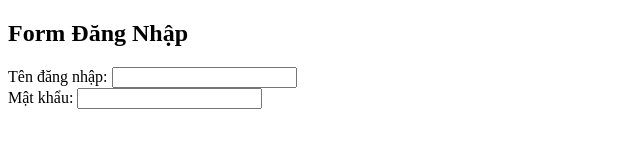
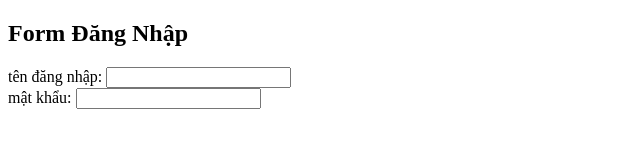
Before and after one commit to chungdat02/nhom-6, a plain HTML site: page index.html in a window 1280 px wide. Shown: the full height of the page, 0-640 px from the left. Drawn offline with Linux system fonts and the light colour scheme.

Commit message:
commit 4

```diff
--- a/index.html
+++ b/index.html
@@ -8,13 +8,13 @@
     <h2>Form Đăng Nhập</h2>
     <form onsubmit="return validateLoginForm()">
         <div>
-            <label for="username">Tên đăng nhập:</label>
+            <label for="username">tên đăng nhập: </label>
             <input type="text" id="username" name="username" required>
         </div>
 
         <div>
-            <label for="txtmatkhau">Mật khẩu:</label>
-            <input type="Mật khẩu" id="txtmatkhau" name="txtmatkhau" required>
+            <label for="txtmatkhau">mật khẩu: </label>
+            <input type="mật khẩu" id="txtmatkhau" name="txtmatkhau" required>
         </div>
     </form>
 </body>
```
